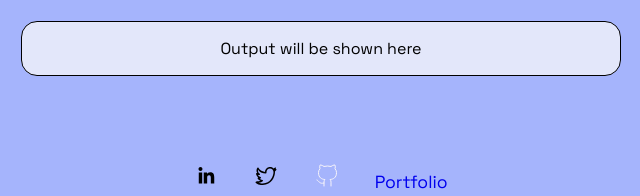
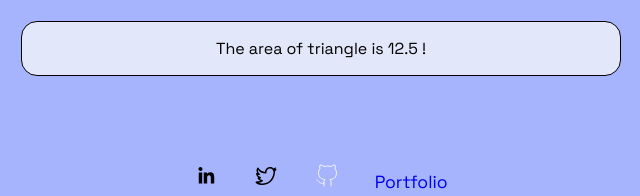
Before and after one commit to pradipgharge/Fun-With-Triangles, a plain HTML site: page calculateArea.html in a window 1280 px wide. Both pictures are taken after typing "5", "5" into the empty fields and a click on the button "calculate". Shown: the part 558-754 px from the top of the page, 319-959 px from the left. Drawn offline with Linux system fonts and the light colour scheme.

Commit message:
Update: added calculateArea.js

```diff
--- a/calculateArea.html
+++ b/calculateArea.html
@@ -51,5 +51,8 @@
         </ul>
     </div>
 
+    <script src="calculateArea.js" type="text/javascript"></script>
+
+
 </body>
 </html>
--- /dev/null
+++ b/calculateArea.js
@@ -0,0 +1,18 @@
+var sideInput = document.querySelectorAll(".inputs");
+var btnCheck = document.querySelector("#btn-check");
+var outputDiv = document.querySelector("#triangle-area");
+
+
+function areaOfTriangle(){
+    var baseHeightproduct = calculateBaseHeightProduct(Number(sideInput[0].value), Number(sideInput[1].value));
+
+    var area = baseHeightproduct * 1/2
+    outputDiv.innerText=(`The area of triangle is ${area} !`);
+}
+
+function calculateBaseHeightProduct(a,b){
+    baseHeightproduct=  a * b;
+    return baseHeightproduct ;
+}
+
+btnCheck.addEventListener("click", areaOfTriangle);
```
